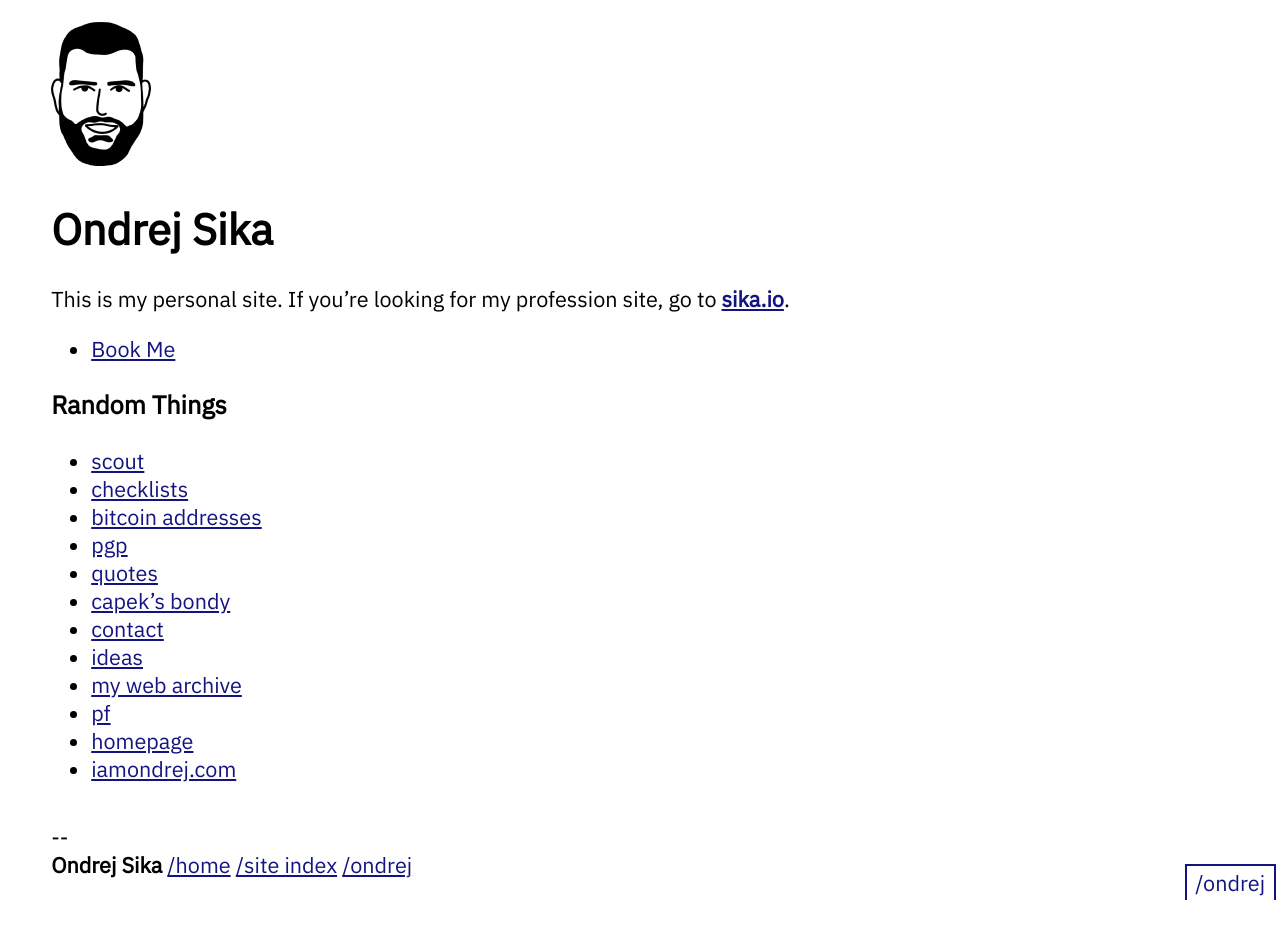
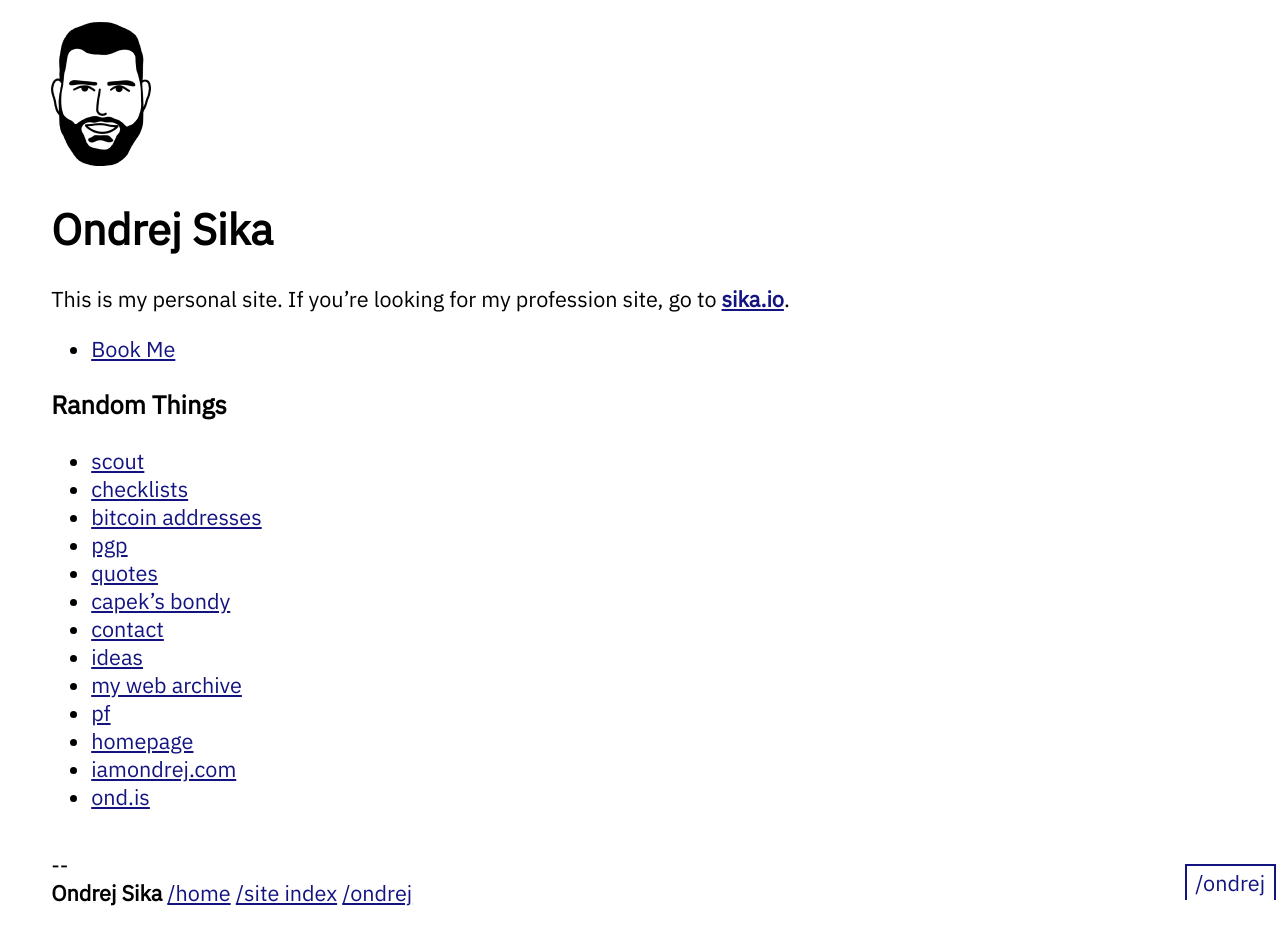
Before and after one commit to ondrejsika/ondrejsika.com, a Jekyll site: the page built from ondrej/index.md, in a window 1280 px wide. Built offline with Jekyll 4.4.1, drawn with Linux system fonts in a browser that asks for light colours; before the commit the page ends 900 px from its top, so only the background shows below that.

Commit message:
content(/ondrej): Add link to ond.is

```diff
--- a/ondrej/index.md
+++ b/ondrej/index.md
@@ -25,3 +25,4 @@
 - [pf](/pf)
 - [homepage](/homepage)
 - [iamondrej.com](https://iamondrej.com)
+- [ond.is](https://ond.is)
```
